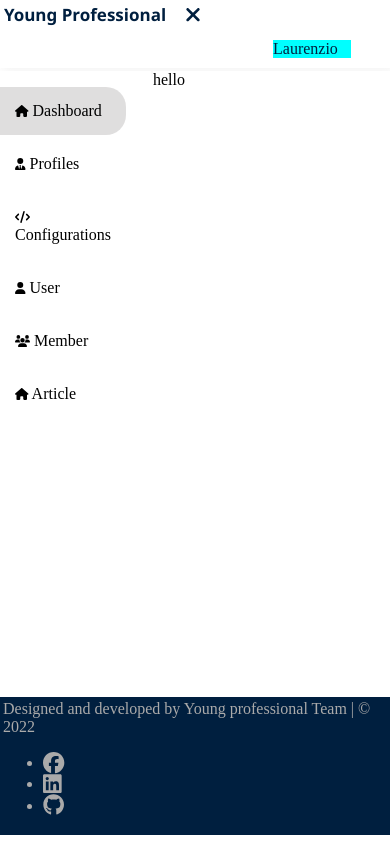
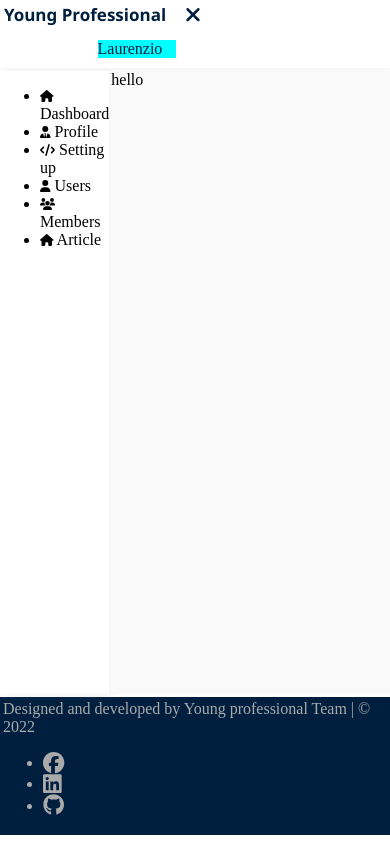
Before and after one commit to Laurenz19/youngpro-website, a Vue app: page /admin in a window 390 px wide. Built offline with nearby package versions, Linux system fonts and the light colour scheme.

Commit message:
Make the footer responsive

```diff
--- a/src/assets/css/back.css
+++ b/src/assets/css/back.css
@@ -6,7 +6,7 @@
 }
 div.user_connected{
     position: relative;
-    left: 70%;
+    left: 50%;
     width: 20%;
     background-color: aqua;
 }
@@ -20,25 +20,26 @@ div#title{
 nav.nav_left{
     grid-area: nav_left;
     background-color: white;
+    box-shadow: 3px 3px 10px rgba(141, 141, 141, 0.1);
    /* animation: smoothBar 2s ease; */
 }
 
 div#content{
     grid-area: content;
-    background-color: white;
+    background-color: rgb(250, 249, 249);
 }
 
 main.withSidebar{
     display: grid;
-    grid-template-columns: repeat(6, 1fr);
+    grid-template-columns: repeat(7, 1fr);
     grid-auto-rows: minmax(123px, auto);
     grid-gap:2px;
     grid-template-areas:
-    "nav_left content content content content content"
-    "nav_left content content content content content"
-    "nav_left content content content content content"
-    "nav_left content content content content content"
-    "nav_left content content content content content"
+    "nav_left content content content content content content"
+    "nav_left content content content content content content"
+    "nav_left content content content content content content"
+    "nav_left content content content content content content"
+    "nav_left content content content content content content"
     ;
     margin: 3px 0;
 }
@@ -83,12 +84,41 @@ main.noSidebar{
 }
 .nav_left ul li{
     list-style: none;
-    margin:5px 25px 5px 0px;
-    padding: 15px;
+    margin:5px 15px 5px 0px;
+    padding: 15px 10px;
+    cursor: pointer;
 }
 
+.nav_left ul li:hover{
+   background-color: rgba(253, 251, 251, 0.774);
+   border-radius: 0px 20px 20px 0px;
+   color: #001f3f;
+   font-weight: bold;
+   border-left: #001f3f solid 5px;
+}
+
+.nav_left ul li svg{
+    margin: 0 2px;
+    width: 14%;
+}
 .nav_left ul li.active{
-   background-color: rgba(192, 190, 190,0.5 );
+   background-color: rgba(238, 235, 235, 0.5);
    border-radius: 0px 20px 20px 0px;
+   color: #001f3f;
+   font-weight: bold;
+   border-left: #001f3f solid 5px;
+}
+
+.nav_left ul li.active svg{
+    margin: 0px !important;
+}
+
+@media only screen and (max-width: 695px) {
+    div.user_connected{
+        position: relative;
+        left: 25%;
+        width: 20%;
+        background-color: aqua;
+    }
 
 }
--- a/src/assets/css/front.css
+++ b/src/assets/css/front.css
@@ -91,4 +91,134 @@ footer ul li{
     margin: 0 5px;
 }
 
+/* Footer Responsive*/
+
+@media only screen and (max-width: 1050px) {
+    footer ul{
+        float: left;
+        left: 40%;
+        margin: 0% auto;
+        top:5px
+    }
+
+    footer::after{
+        content: "";
+        display: block;
+        clear: both;
+    }
+
+    footer #copyright-info{
+        position: none !important;
+        width: 50%;
+        left: 17%;
+        margin: 30px auto 15px auto;
+    }
+
+}
+
+@media only screen and (max-width: 1025px) {
+    footer #copyright-info{
+        position: none !important;
+        width: 50%;
+        left: 15%;
+        margin: 30px auto 15px auto;
+    }
+
+}
+
+@media only screen and (max-width: 915px) {
+    footer #copyright-info{
+        position: none !important;
+        width: 50%;
+        left: 12.5%;
+        margin: 30px auto 15px auto;
+    }
+
+}
+
+@media only screen and (max-width: 805px) {
+    footer #copyright-info{
+        position: none !important;
+        width: 60%;
+        left: 10% !important;
+        margin: 30px auto 15px auto;
+    }
+
+}
+
+@media only screen and (max-width: 750px) {
+    footer ul{
+        float: left;
+        left: 35% !important;
+        margin: 0% auto;
+        top:5px
+    }
+
+    footer::after{
+        content: "";
+        display: block;
+        clear: both;
+    }
+
+    footer #copyright-info{
+        position: none !important;
+        width: 60%;
+        left: 2% !important;
+        margin: 30px auto 15px auto;
+    }
+}
+
+@media only screen and (max-width: 695px) {
+    footer #copyright-info{
+        width: 50%;
+        margin: 30px auto 15px auto;
+        text-align: center;
+    }
+
+    header nav{
+        display: inline-block;
+        position: relative;
+        left: 25%;
+    }
+
+}
+
+@media only screen and (max-width: 600px) {
+    footer #copyright-info{
+        width: 50%;
+        margin: 30px auto 15px auto;
+        text-align: center;
+        font-size: 13px;
+    }
+
+}
+
+@media only screen and (max-width: 500px) {
+    footer ul{
+        float: left;
+        left: 30%;
+        margin: 0% auto;
+        top:5px
+    }
+    footer::after{
+        content: "";
+        display: block;
+        clear: both;
+    }
+
+    header nav{
+        display: inline-block;
+        position: relative;
+        left: 10%;
+    }
+
+    footer #copyright-info{
+        width: 40%;
+        margin: 30px auto 15px auto;
+        text-align: center;
+        font-size: 13px;
+        left: 5% !important;
+    }
+}
+
 /*the main website's shape*/
--- /dev/null
+++ b/src/components/Sidebar.vue
@@ -0,0 +1,20 @@
+<template>
+    <nav class="nav_left" v-if="showbars">
+       <ul>
+         <li v-for="page in data" :key="page">
+             <fa :icon="page.icon" :size="page.iconsize"/>
+             {{page.label}}
+         </li>
+       </ul>
+     </nav>
+</template>
+
+<script>
+export default {
+    name:"Sidebar",
+    props:{
+        showbars:Boolean,
+        data:Array
+    }
+}
+</script>
--- a/src/views/back-office/Index.vue
+++ b/src/views/back-office/Index.vue
@@ -14,34 +14,7 @@
    </app-header>
    <main id="back" class="withSidebar" ref="main_content">
 
-       <nav class="nav_left" v-if="showbars">
-       <ul>
-         <li class="active">
-         <fa :icon="['fa', 'house']" size="xs"/>
-         Dashboard
-         </li>
-         <li>
-         <fa :icon="['fa', 'user-tie']" size="xs"/>
-           Profiles
-         </li>
-         <li>
-         <fa :icon="['fa', 'code']" size="xs"/>
-           Configurations
-         </li>
-         <li>
-         <fa :icon="['fa', 'user']" size="xs"/>
-           User
-         </li>
-         <li>
-          <fa :icon="['fa', 'users']" size="xs"/>
-           Member
-          </li>
-         <li>
-          <fa :icon="['fa', 'house']" size="xs"/>
-          Article
-         </li>
-       </ul>
-     </nav>
+    <app-sidebar :showbars="showbars" :data="menu"/>
     <div id="content">
       hello
     </div>
@@ -55,11 +28,25 @@
 import { ref } from '@vue/reactivity'
 import Footer from '../../components/Footer.vue'
 import Header from '../../components/Header.vue'
+import Sidebar from '../../components/Sidebar.vue'
 export default {
   name: 'Back_Office',
   components: {
     'app-footer':Footer,
-    'app-header':Header
+    'app-header':Header,
+    'app-sidebar':Sidebar
+  },
+  data(){
+    return{
+      menu:[
+        {label:"Dashboard", icon:['fa', 'house'], iconsize:'xs', routeName:''},
+        {label:"Profile", icon:['fa', 'user-tie'], iconsize:'xs', routeName:''},
+        {label:"Setting up", icon:['fa', 'code'], iconsize:'xs', routeName:''},
+        {label:"Users", icon:['fa', 'user'], iconsize:'xs', routeName:''},
+        {label:"Members", icon:['fa', 'users'], iconsize:'xs', routeName:''},
+        {label:"Article", icon:['fa', 'house'], iconsize:'xs', routeName:''},
+      ]
+    }
   },
   setup(){
     let showbars = ref(true)
```
